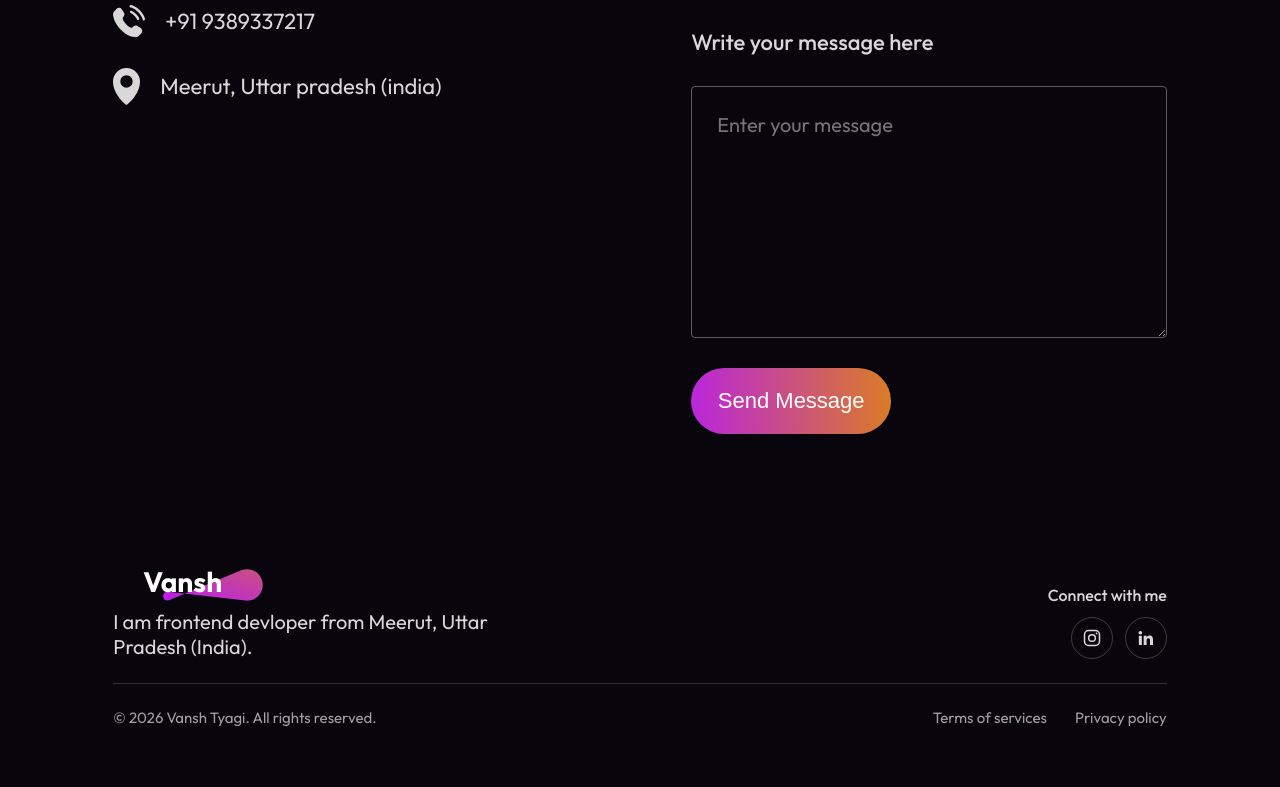
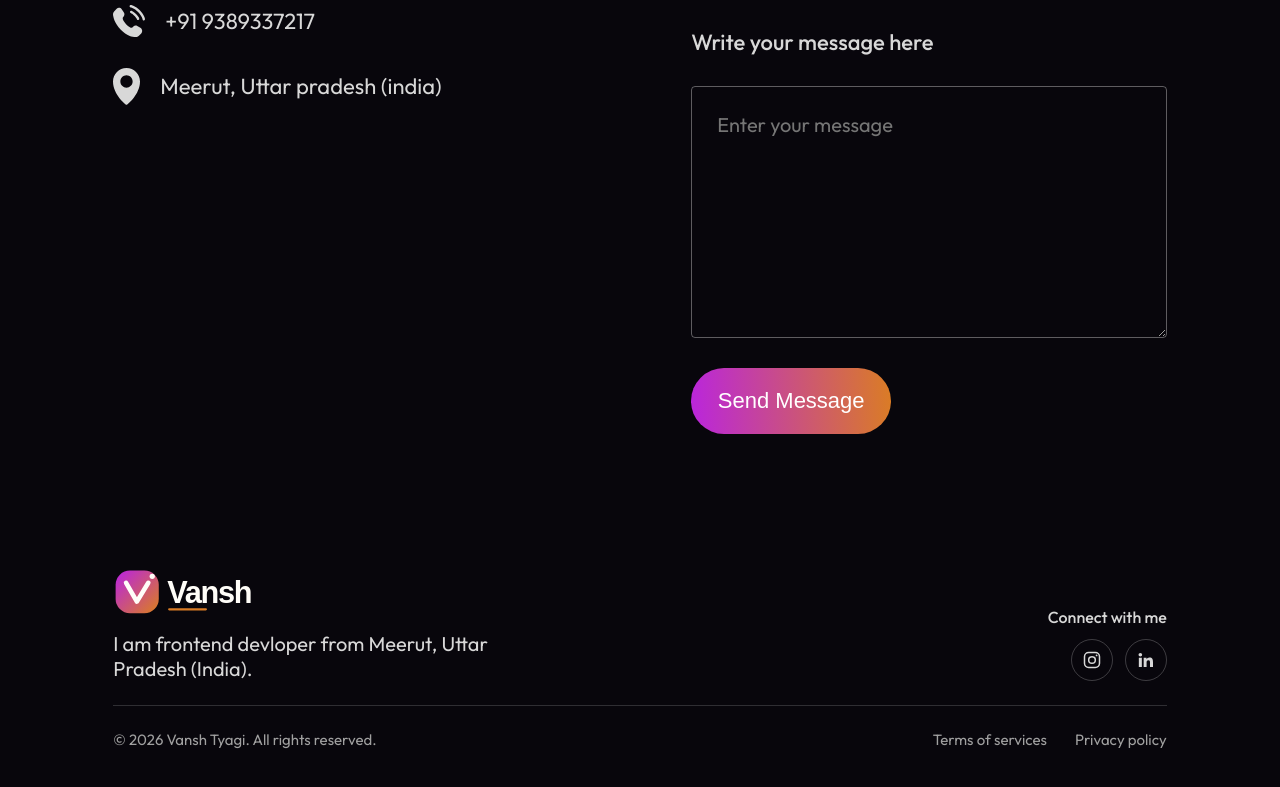
Before and after one commit to vanshtyagi-11/VanshPortfolio, a React (Vite) app: page / in a window 1280 px wide. Shown: the part 3408-4195 px from the top of the page. Before the commit the page ends 4135 px from the top, so only its background shows below. Built offline with nearby package versions, Linux system fonts and the light colour scheme.

Commit message:
4th commit

```diff
--- a/src/components/Footer.jsx
+++ b/src/components/Footer.jsx
@@ -1,5 +1,5 @@
 import "../css/Footer.css";
-import theme_pattern from "../assets/theme_pattern.svg";
+import logo from "../assets/logo.svg";
 
 function Footer() {
   return (
@@ -7,8 +7,7 @@ function Footer() {
       <div className="footer-top">
         <div className="footer-top-left">
           <div className="footer-top-left-logo">
-            <h5>Vansh</h5>
-            <img src={theme_pattern} alt="" width="20%" />
+            <img src={logo} alt="Vansh" />
           </div>
           <p>I am frontend devloper from Meerut, Uttar Pradesh (India).</p>
         </div>
--- a/src/css/Footer.css
+++ b/src/css/Footer.css
@@ -29,6 +29,7 @@
     gap: 20px;
     color: #A0A0A0;
     font-size: 15px;
+    padding-bottom: 40px;
 }
 
 .footer-bottom-right{
@@ -87,22 +88,13 @@
 }
 
 .footer-top-left-logo{
-    position: relative;
     margin-bottom: 10px;
 }
 
-.footer-top-left-logo h5{
-    padding: 0 30px;
-    font-size: 28px;
-    font-family: 600;
-}
-
 .footer-top-left-logo img{
-    width: 100px;
-    position: absolute;
-    bottom: -2px;
-    left: 50px;
-    z-index: -1;
+    display: block;
+    width: 170px;
+    height: auto;
 }
 
 @media(max-width:768px){
```
